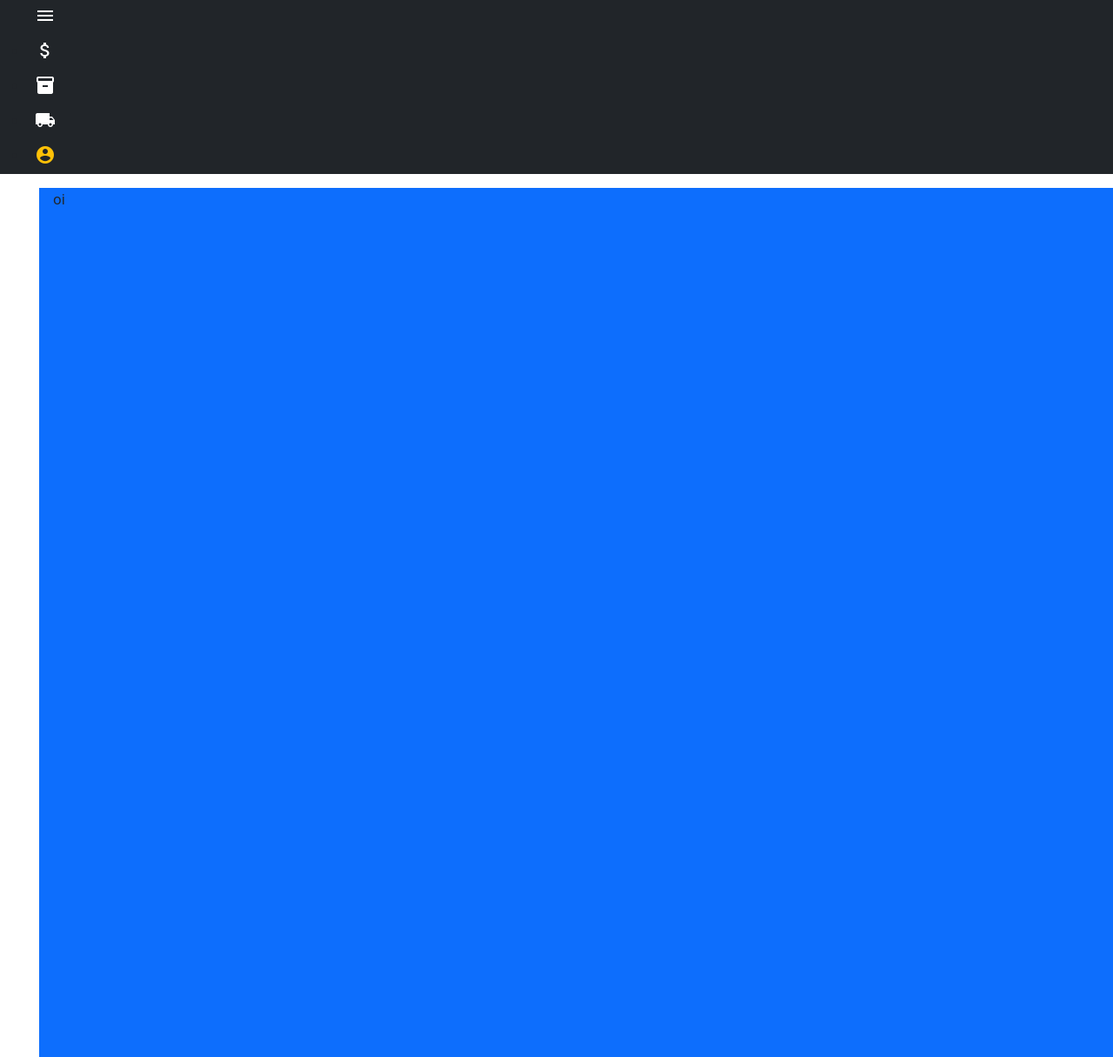
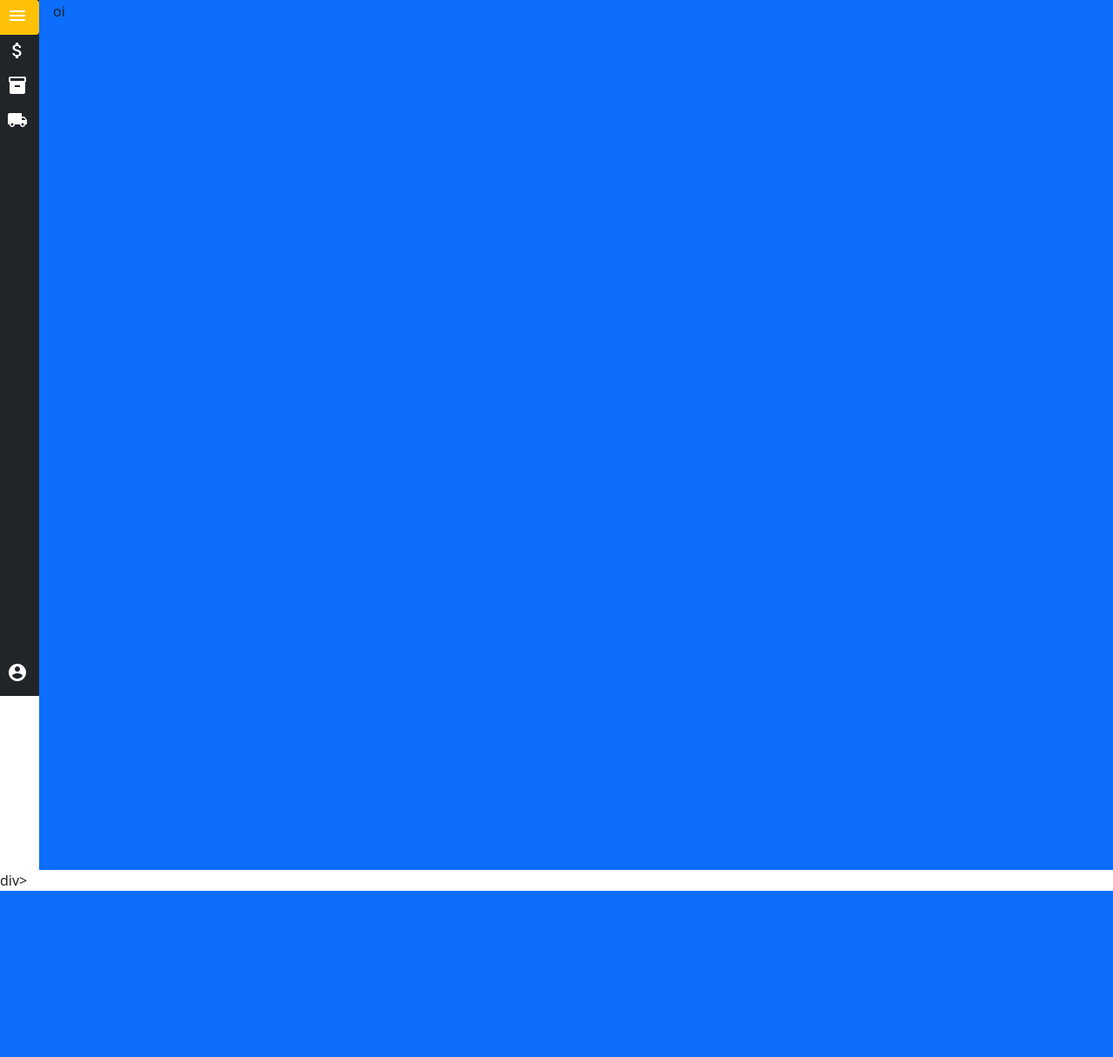
Before and after one commit to SK386/Stockficiency, a PHP site: page /testes_html/side_bar.html in a window 1280 px wide. Shown: the top 1215 px of the page at 87% size. After the commit the page ends 1024 px from the top, so only its background shows below. Run offline with PHP 8.4, Linux system fonts and the light colour scheme.

Commit message:
alterações na paerte da barra lateral

```diff
--- a/web/testes_html/style.css
+++ b/web/testes_html/style.css
@@ -10,15 +10,6 @@
 
 ---------------------------------------------------------------------------------------------------
 
-.sidebar {
-	background-color:rgb(37, 37, 39) ;
-    height: 300px ;
-    width:70px ;
-    position: fixed ;
-    top: 0 ;
-    left: 0 ;
-    padding-top: 20px ;
-	}
 
 .main{padding-left:70px}
 
@@ -27,3 +18,41 @@
 .side-item{ z-index:-1;width:50px; height:40px; margin-left:-5px; }
 
 .offcanvas-item{width:200px; height:40px; padding-top:0px }
+
+.child {
+  position: fixed;
+  bottom: 5px;
+  left: 0px;
+  right: 0px;
+  color:#FFF
+}
+
+body {
+  margin: 0;
+}
+
+ul {
+  list-style-type: none;
+  margin: 0;
+  padding: 0;
+  width: 45px;
+  position: fixed;
+  height: 100%;
+}
+
+li a {
+  display: block;
+  color: #000;
+  padding: 8px 16px;
+  text-decoration: none;
+}
+
+li a.active {
+  background-color: #04AA6D;
+  color: white;
+}
+
+li a:hover:not(.active) {
+  background-color: #555;
+  color: white;
+}
```
